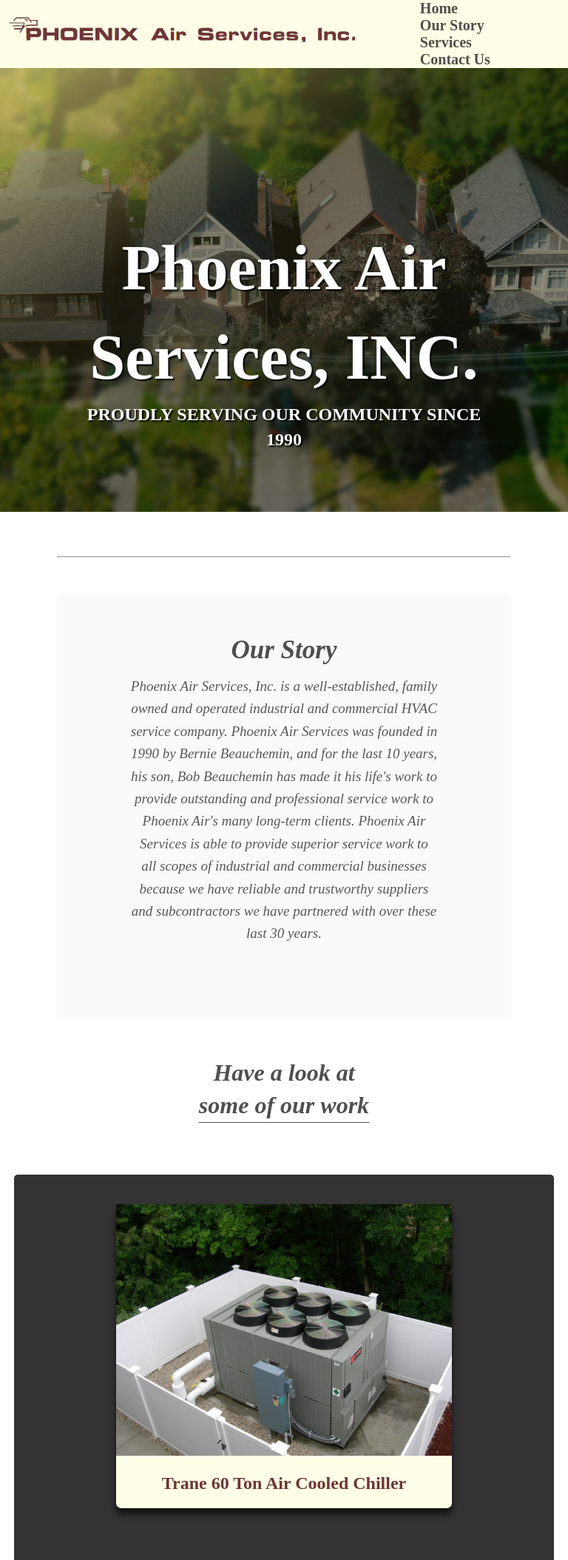
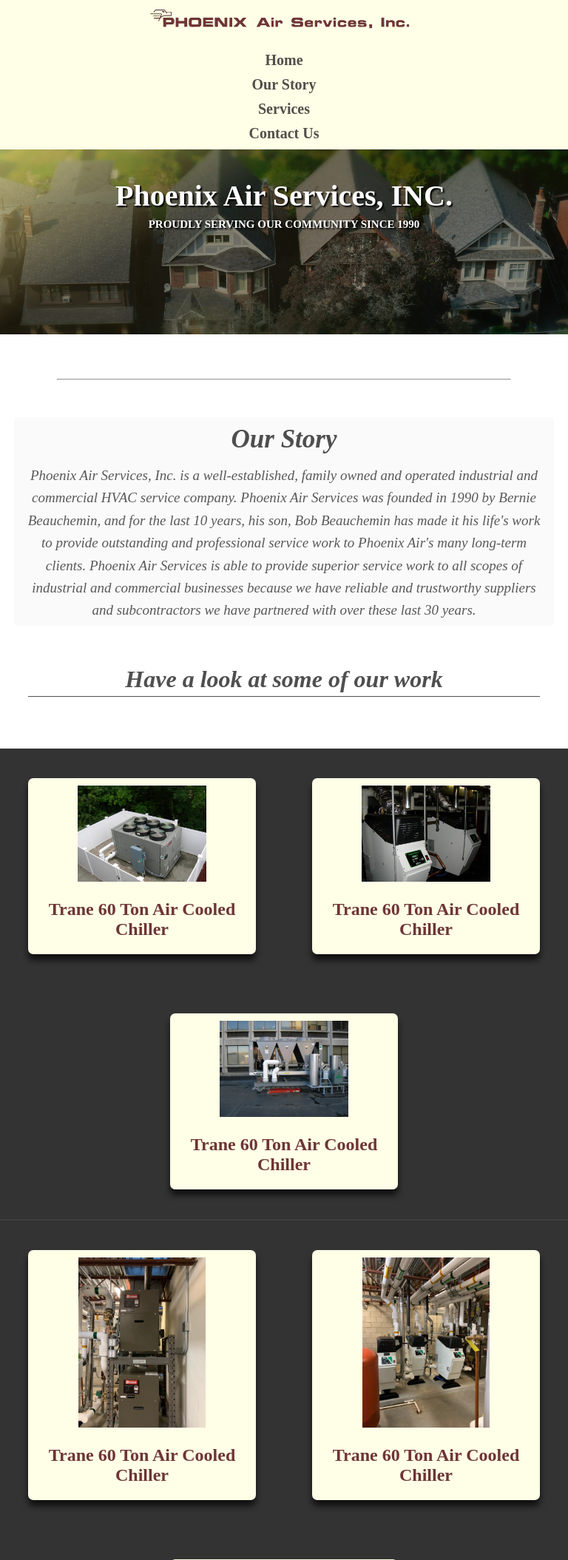
Before and after one commit to Jaclem/Phoenix-Air-Official, a Flask app: page / in a window 768 px wide. Shown: the top 2109 px of the page at 74% size. Run offline with Flask 2, Linux system fonts and the light colour scheme.

Commit message:
Responsive Update
Site is now responsive for phones and tablets

```diff
--- a/static/css/styles.css
+++ b/static/css/styles.css
@@ -392,6 +392,7 @@ input[type=text],[type=tel], select, textarea {
 
      .footer {
         height: 100%;
+        padding: 0;
      }
 
      .footer div {
@@ -405,3 +406,79 @@ input[type=text],[type=tel], select, textarea {
      }
 
  }
+
+ @media screen and (max-width: 1095px) and (min-width: 480px) {
+
+    nav {
+        flex-direction: column;
+        flex-wrap: wrap;
+        padding: 0;
+    }
+
+    nav img {
+        margin: 0 auto;
+        height: 60px;
+    }
+
+    nav ul {
+        display: flex;
+        flex-direction: column;
+        align-items: center;
+        padding: 5px;
+    }
+
+    nav li {
+        padding: 5px;
+    }
+
+    .bannerWrapper {
+        height: 250px;
+        padding-top: 35px;
+    }
+
+    .bannerContent h1{
+        font-size: 40px;
+        margin-top: 0;
+    }
+
+    .bannerContent p {
+        font-size: 15px;
+    }
+
+    .ourStory {
+        padding: 5px 10px;
+        width: 95%;
+    }
+
+    .gal-msg {
+        width: 90%
+    }
+
+    .container {
+        justify-content: space-around;
+        width: 100%;
+        border-radius: 0px;
+    }
+
+    .container div {
+        width: 40%;
+    }
+
+    .col-1 img,
+    .col-2 img,
+    .col-3 img {
+        height: 130px;
+        margin-top: 10px;
+    }
+
+    .col-4 img,
+    .col-5 img,
+    .col-6 img {
+        height: 230px;
+        margin-top: 10px;
+    }
+
+    .footer {
+        padding: 0;
+    }
+ }
```
